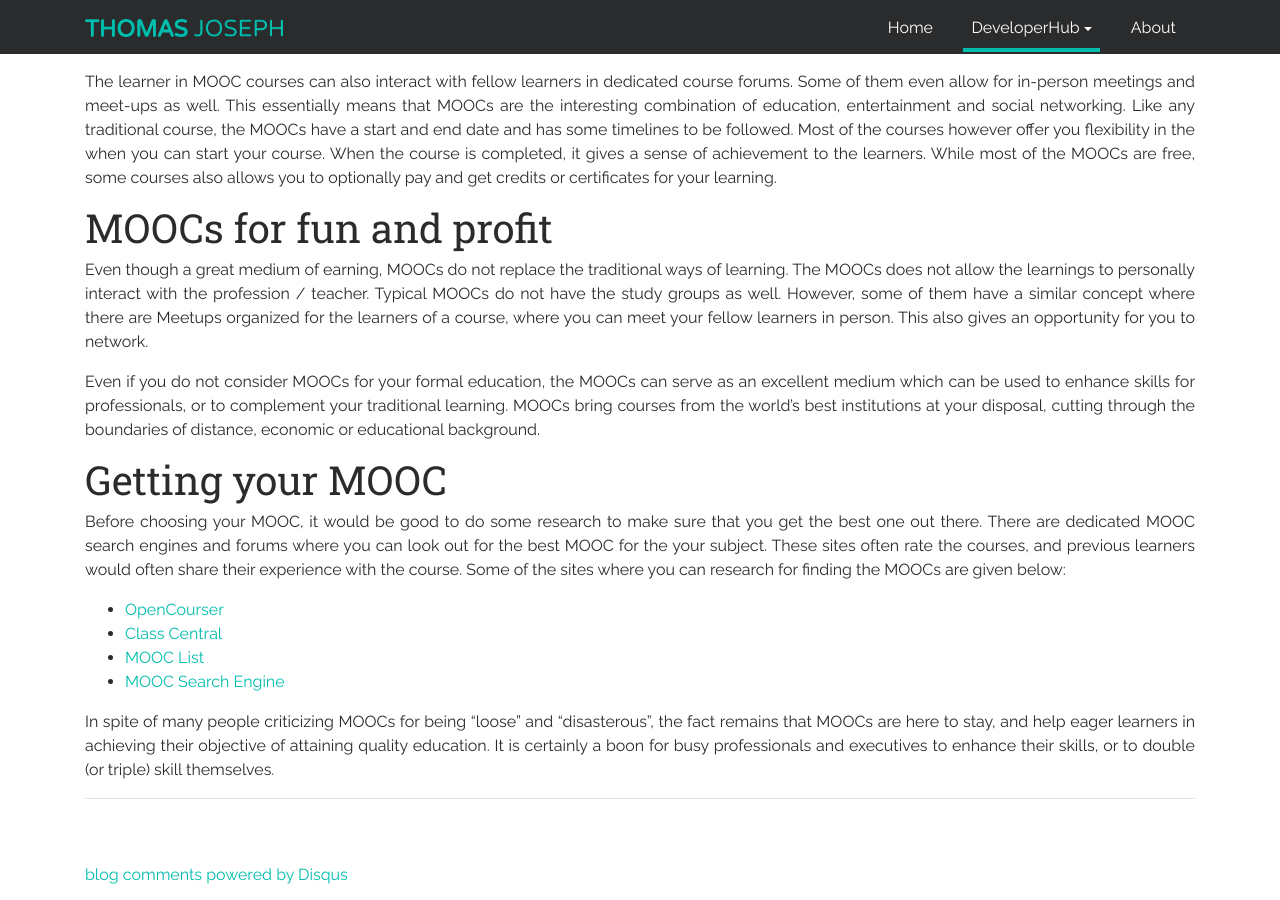
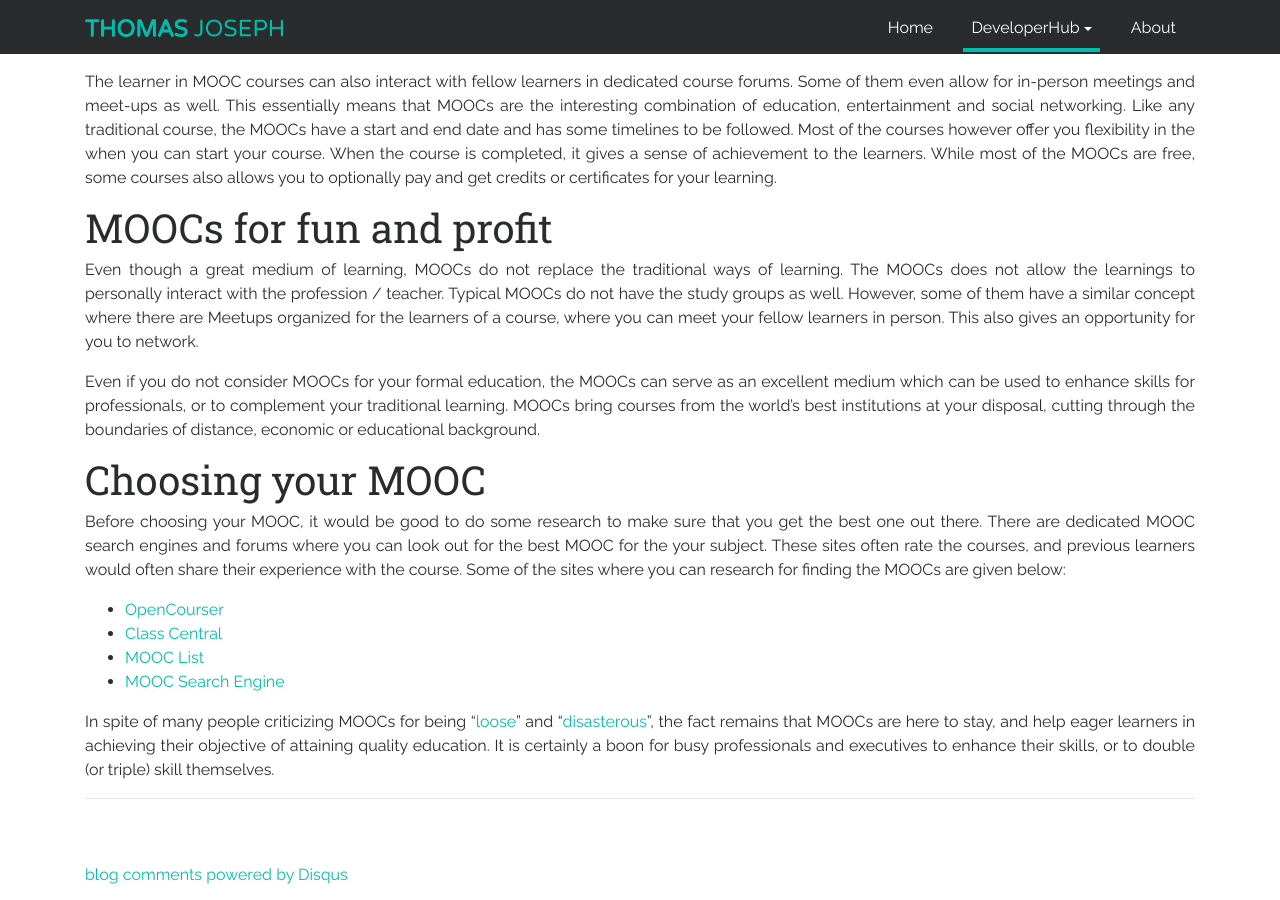
Before and after one commit to ethomasjoseph/ethomasjoseph.com, a Jekyll site: the page built from docs/_posts/2017-12-23-discovering-mooc-for-easier-learning.md, in a window 1280 px wide and 900 px high, scrolled down 1366 px. Built offline with Jekyll 4.4.1, drawn with Linux system fonts in a browser that asks for light colours; comment, search, counter and statistics services are not loaded.

Commit message:
Corrected typos and added reference links to MOOC critics for the MOOC blog post

```diff
--- a/docs/_posts/2017-12-23-discovering-mooc-for-easier-learning.md
+++ b/docs/_posts/2017-12-23-discovering-mooc-for-easier-learning.md
@@ -20,11 +20,11 @@ MOOCs enables learning for any one with computer and an Internet connection. The
 The learner in MOOC courses can also interact with fellow learners in dedicated course forums. Some of them even allow for in-person meetings and meet-ups as well. This essentially means that MOOCs are the interesting combination of education, entertainment and social networking. Like any traditional course, the MOOCs have a start and end date and has some timelines to be followed. Most of the courses however offer you flexibility in the when you can start your course. When the course is completed, it gives a sense of achievement to the learners. While most of the MOOCs are free, some courses also allows you to optionally pay and get credits or certificates for your learning.
 
 ## MOOCs for fun and profit
-Even though a great medium of earning, MOOCs do not replace the traditional ways of learning. The MOOCs does not allow the learnings to personally interact with the profession / teacher. Typical MOOCs do not have the study groups as well. However, some of them have a similar concept where there are Meetups organized for the learners of a course, where you can meet your fellow learners in person. This also gives an opportunity for you to network.
+Even though a great medium of learning, MOOCs do not replace the traditional ways of learning. The MOOCs does not allow the learnings to personally interact with the profession / teacher. Typical MOOCs do not have the study groups as well. However, some of them have a similar concept where there are Meetups organized for the learners of a course, where you can meet your fellow learners in person. This also gives an opportunity for you to network.
 
 Even if you do not consider MOOCs for your formal education, the MOOCs can serve as an excellent medium which can be used to enhance skills for professionals, or to complement your traditional learning. MOOCs bring courses from the world's best institutions at your disposal, cutting through the boundaries of distance, economic or educational background.
 
-## Getting your MOOC
+## Choosing your MOOC
 Before choosing your MOOC, it would be good to do some research to make sure that you get the best one out there. There are dedicated MOOC search engines and forums where you can look out for the best MOOC for the your subject. These sites often rate the courses, and previous learners would often share their experience with the course. Some of the sites where you can research for finding the MOOCs are given below:
 * <a href="https://opencourser.com/" target="_blank">OpenCourser</a>
 * <a href="https://www.class-central.com/" target="_blank">Class Central</a>
@@ -32,4 +32,4 @@ Before choosing your MOOC, it would be good to do some research to make sure tha
 * <a href="http://moocse.com/" target="_blank">MOOC Search Engine</a>
 
 
-In spite of many people criticizing MOOCs for being "loose" and "disasterous", the fact remains that MOOCs are here to stay, and help eager learners in achieving their objective of attaining quality education. It is certainly a boon for busy professionals and executives to enhance their skills, or to double (or triple) skill themselves.
+In spite of many people criticizing MOOCs for being "<a href="https://elearningindustry.com/what-is-wrong-with-moocs-key-issues-to-consider-before-launching-your-first-mooc"  target="_blank">loose</a>" and "<a href="http://www.slate.com/articles/technology/future_tense/2013/07/moocs_could_be_disastrous_for_students_and_professors.html" target="_blank">disasterous</a>", the fact remains that MOOCs are here to stay, and help eager learners in achieving their objective of attaining quality education. It is certainly a boon for busy professionals and executives to enhance their skills, or to double (or triple) skill themselves.
```
